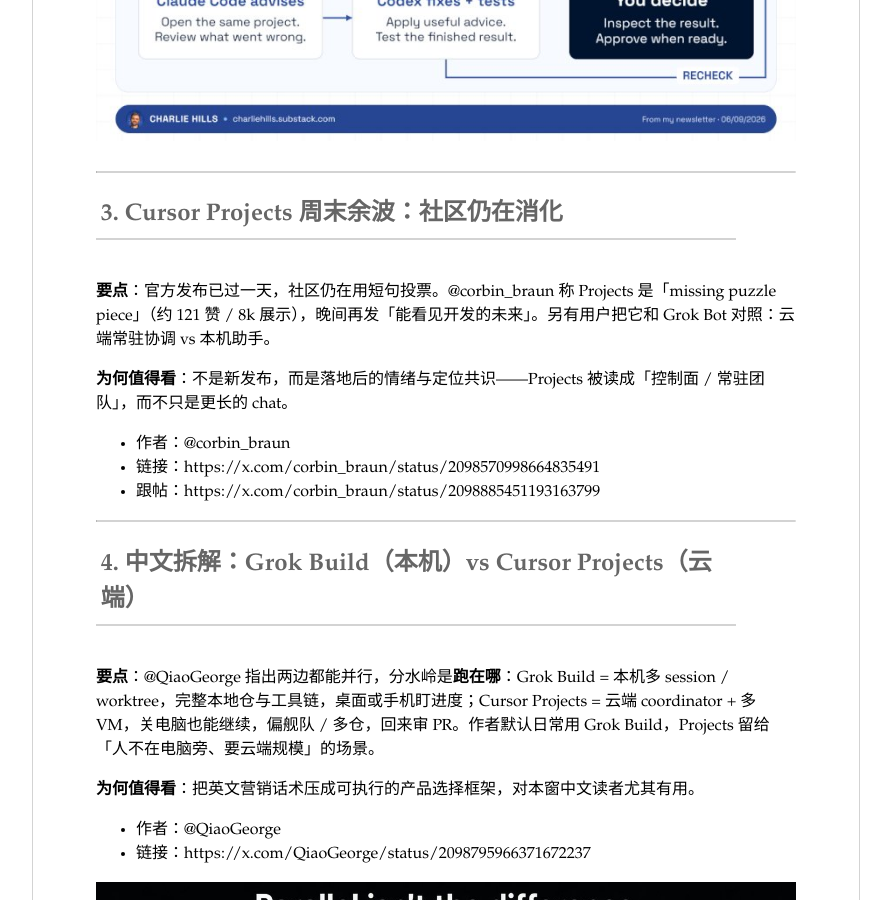
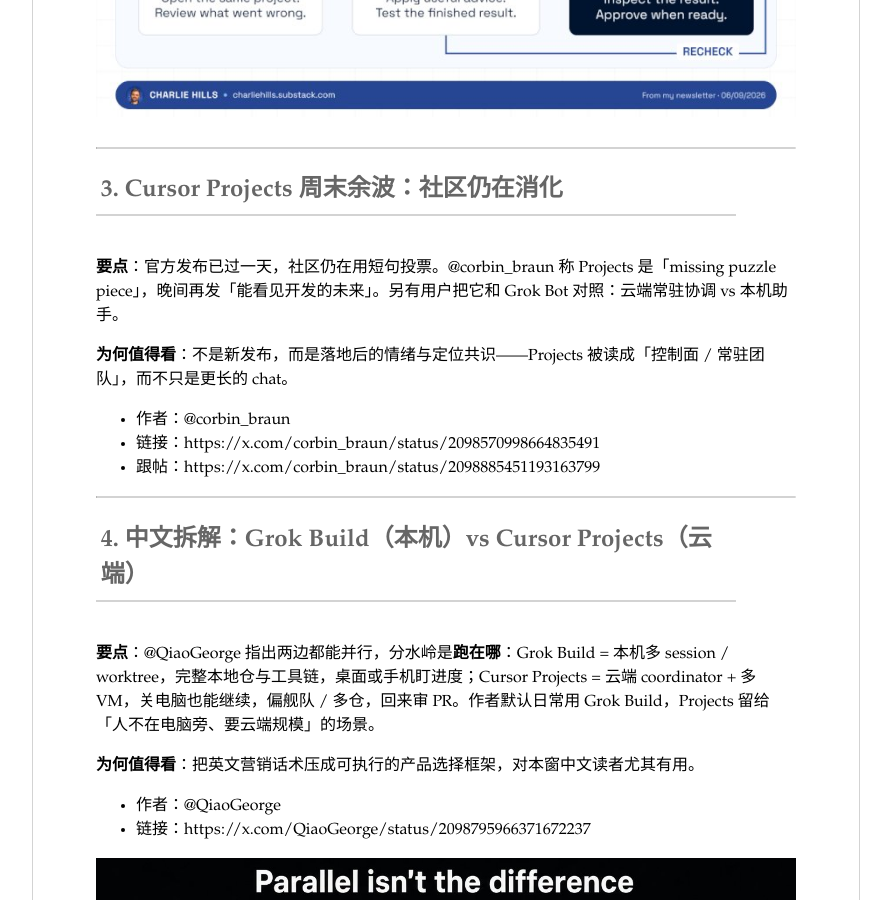
Before and after one commit to assertion/assertion.github.io, a Jekyll site: the page built from _posts/2026-09-13-ai-twitter-hots.md, in a window 1280 px wide and 900 px high, scrolled down 3019 px. Shown: the whole window, without its empty margins (194-1085 px from the left). Built offline with Jekyll 4.4.1, drawn with Linux system fonts in a browser that asks for light colours; Markdown is read by kramdown in place of the engine named in the settings; some of the changed text lies outside the part shown.

Commit message:
Strip scrape-metric framing from 2026-09-13 AI Twitter hots

```diff
--- a/_posts/2026-09-13-ai-twitter-hots.md
+++ b/_posts/2026-09-13-ai-twitter-hots.md
@@ -23,7 +23,7 @@
 
 **要点**：@Sumanth_077 传播 Microsoft 员工社区项目 [AI-Engineering-Coach](https://github.com/microsoft/AI-Engineering-Coach)（MIT；声明非官方产品）。VS Code 扩展读取本机 Claude / Copilot / Cursor / Codex / Cline 等会话日志，在本地生成观察 / 度量 / 改进 / 升级四层洞察（反模式规则、Skill Finder、Context Health 等），数据不出机。
 
-**为何值得看**：约 151 赞 / 8k+ 展示 / 200 bookmark，是本窗互动最高的「元工具」帖；把焦点从「换哪个模型」挪到「你到底有没有用得更好」。
+**为何值得看**：本窗互动最高的「元工具」帖之一；把焦点从「换哪个模型」挪到「你到底有没有用得更好」。
 
 - 作者：@Sumanth_077
 - 链接：https://x.com/Sumanth_077/status/2098785284745990298
@@ -37,7 +37,7 @@
 
 **要点**：@charliejhills 长帖给出迁移 / 并行工作流——Codex 做主执行，Claude Code（桌面 / CLI）当备份与顾问；覆盖插件、MCP、computer use，以及「最终拍板仍给人」的审阅节奏。配套 Substack 指南：[Claude Code → Codex](https://charliehills.substack.com/p/claude-code-codex)。
 
-**为何值得看**：约 69 赞 / 2 万+ 展示 / 86 bookmark；代表本窗最清晰的「多 harness 协作」叙事之一。
+**为何值得看**：代表本窗最清晰的「多 harness 协作」叙事之一。
 
 - 作者：@charliejhills
 - 链接：https://x.com/charliejhills/status/2098789292273484042
@@ -48,7 +48,7 @@
 
 ## 3. Cursor Projects 周末余波：社区仍在消化
 
-**要点**：官方发布已过一天，社区仍在用短句投票。@corbin_braun 称 Projects 是「missing puzzle piece」（约 121 赞 / 8k 展示），晚间再发「能看见开发的未来」。另有用户把它和 Grok Bot 对照：云端常驻协调 vs 本机助手。
+**要点**：官方发布已过一天，社区仍在用短句投票。@corbin_braun 称 Projects 是「missing puzzle piece」，晚间再发「能看见开发的未来」。另有用户把它和 Grok Bot 对照：云端常驻协调 vs 本机助手。
 
 **为何值得看**：不是新发布，而是落地后的情绪与定位共识——Projects 被读成「控制面 / 常驻团队」，而不只是更长的 chat。
 
@@ -102,7 +102,7 @@
 
 **要点**：@sairahul1 给出把 DeepSeek V4.1 Flash 挂成 GPT-6 Astra Codex 子代理的步骤（codex-router + 明确委派规则）：Astra 规划 / 安全敏感决策 / 终审，Flash 做实现与例行活。自称约 $50/月可跑「全天候」组合（ChatGPT Plus + DeepSeek 额度，个人口径）。
 
-**为何值得看**：把 Devin Fusion 的「强弱搭配」思路搬到 Codex 自建路由；约 26 赞 / 4.8k 展示 / 21 bookmark。
+**为何值得看**：把 Devin Fusion 的「强弱搭配」思路搬到 Codex 自建路由。
 
 - 作者：@sairahul1
 - 链接：https://x.com/sairahul1/status/2098737094839705604
@@ -124,7 +124,7 @@
 
 **要点**：@DanKornas 介绍开源桌面 harness BossConsole（BOSS）——内嵌浏览器 + 终端 + 编辑器 + MCP 工具层，在同一工作区跑 Claude Code / Codex / Gemini / OpenCode；可按工具禁用暴露的 MCP。Apache-2.0，macOS / Windows / Linux。
 
-**为何值得看**：约 29 赞 / 2.5k 展示 / 36 bookmark；呼应「agent 易开，工作区难用」的实践抱怨。
+**为何值得看**：呼应「agent 易开，工作区难用」的实践抱怨。
 
 - 作者：@DanKornas
 - 链接：https://x.com/DanKornas/status/2098694105375101197
```
